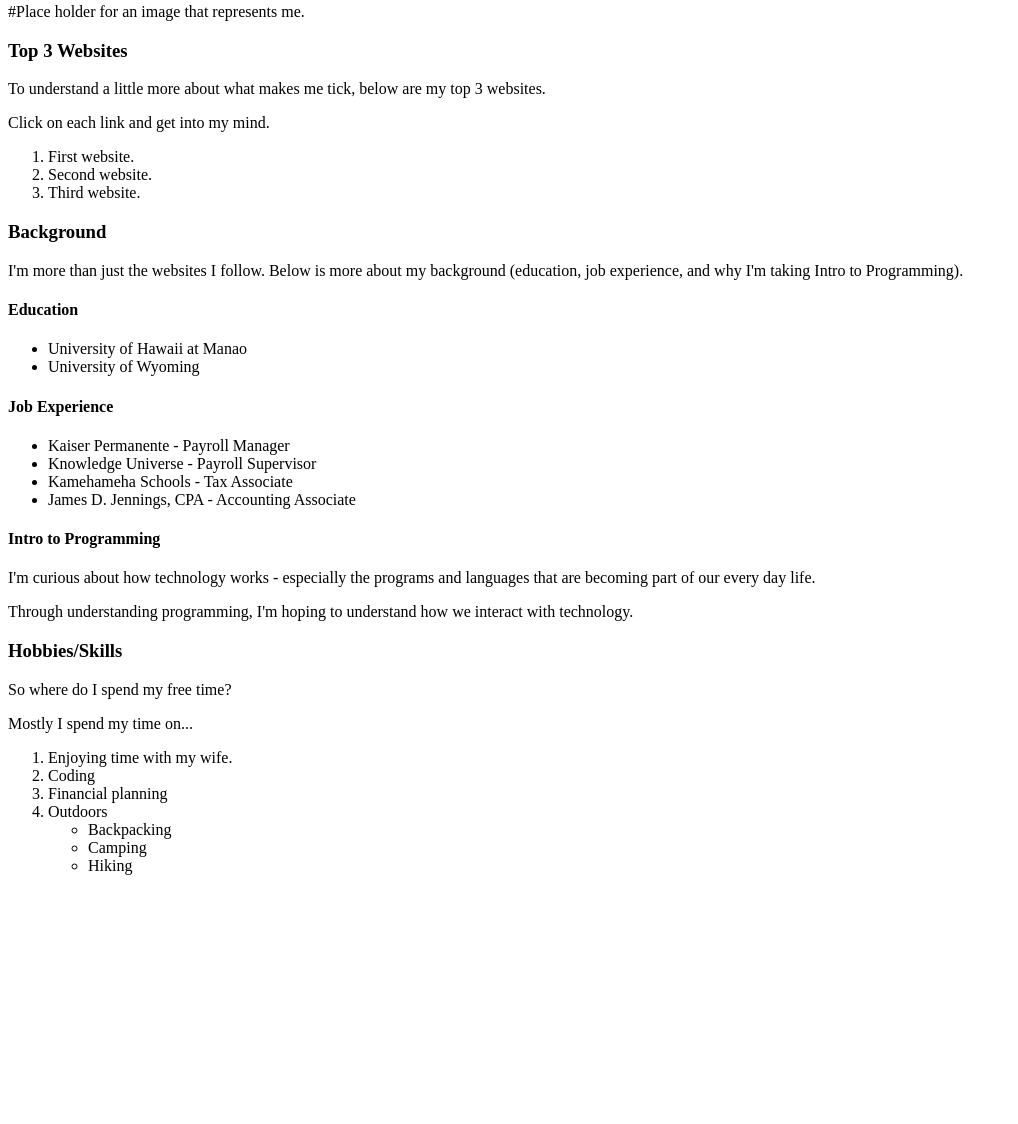
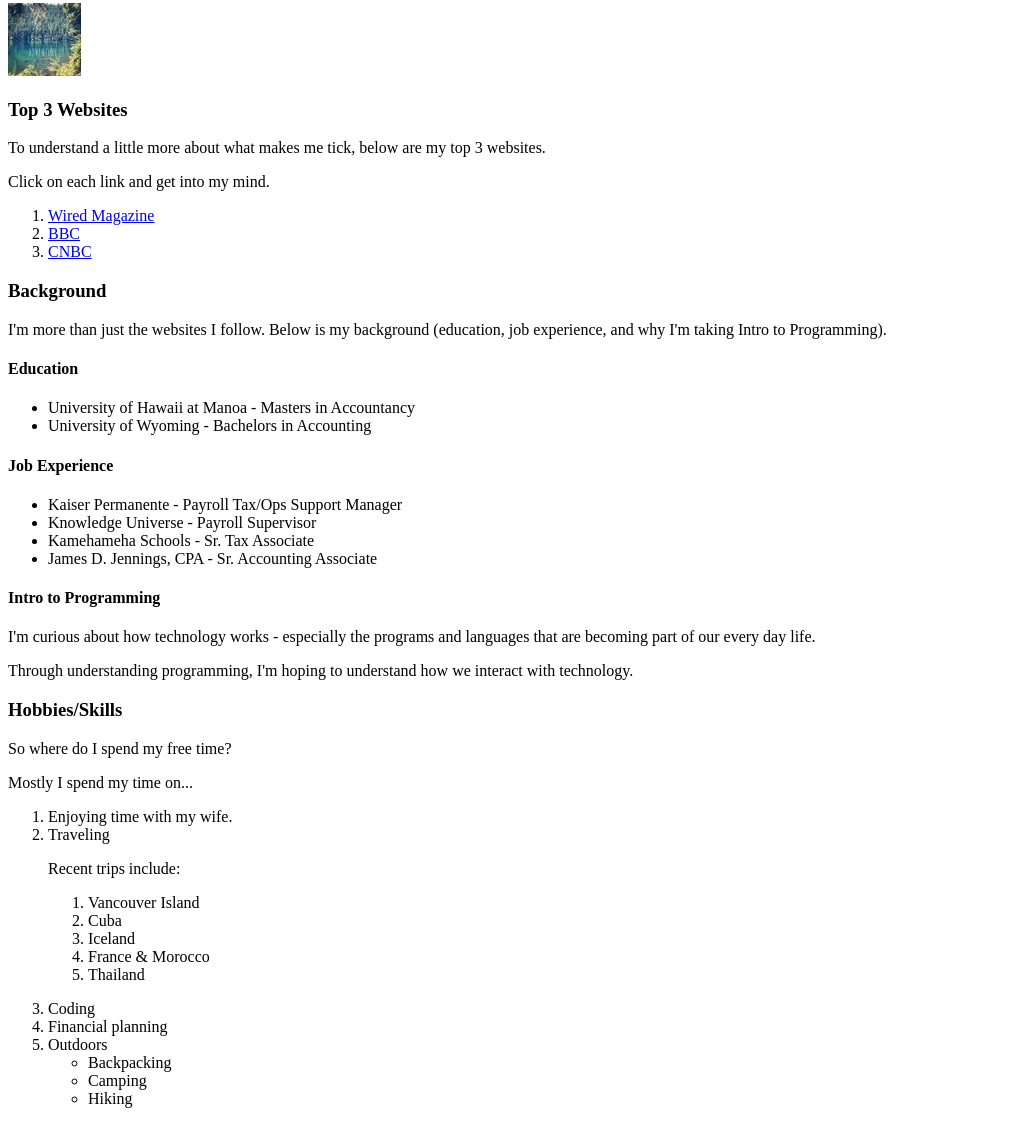
Before and after one commit to quinnoaks/first_code_review, a plain HTML site: page index.html in a window 1280 px wide. Shown: the part 77-1201 px from the top of the page, without its empty margins (0-1018 px from the left). Before the commit the page ends 968 px from the top, so only its background shows below. Drawn offline with Linux system fonts and the light colour scheme.

Commit message:
Add additional information to index.html.

```diff
--- a/index.html
+++ b/index.html
@@ -7,33 +7,33 @@
   <body>
     <h1>Quinn Oaks - About Me</h1>
 
-    #Place holder for an image that represents me.
+    <img src="IMG/buck_lake.jpg" alt="Buck Lake">
 
     <h3>Top 3 Websites</h3>
     <p>To understand a little more about what makes me tick, below are my top 3 websites.</p>
     <p>Click on each link and get into my mind.</p>
 
     <ol>
-      <li>First website.</li>
-      <li>Second website.</li>
-      <li>Third website.</li>
+      <li><a href="http://www.wired.com/">Wired Magazine</a></li>
+      <li><a href="http://www.bbc.com/">BBC</a></li>
+      <li><a href="http://www.cnbc.com/">CNBC</a></li>
     </ol>
 
     <h3>Background</h3>
-    <p>I'm more than just the websites I follow. Below is more about my background (education, job experience, and why I'm taking Intro to Programming).</p>
+    <p>I'm more than just the websites I follow. Below is my background (education, job experience, and why I'm taking Intro to Programming).</p>
 
     <h4>Education</h4>
     <ul>
-      <li>University of Hawaii at Manao</li>
-      <li>University of Wyoming</li>
+      <li>University of Hawaii at Manoa - Masters in Accountancy</li>
+      <li>University of Wyoming - Bachelors in Accounting</li>
     </ul>
 
     <h4>Job Experience</h4>
     <ul>
-      <li>Kaiser Permanente - Payroll Manager</li>
+      <li>Kaiser Permanente - Payroll Tax/Ops Support Manager</li>
       <li>Knowledge Universe - Payroll Supervisor</li>
-      <li>Kamehameha Schools - Tax Associate</li>
-      <li>James D. Jennings, CPA - Accounting Associate</li>
+      <li>Kamehameha Schools - Sr. Tax Associate</li>
+      <li>James D. Jennings, CPA - Sr. Accounting Associate</li>
     </ul>
 
     <h4>Intro to Programming</h4>
@@ -45,6 +45,17 @@
     <p>Mostly I spend my time on...</p>
     <ol>
       <li>Enjoying time with my wife.</li>
+      <li>Traveling
+        <p>Recent trips include:
+        <ol>
+          <li>Vancouver Island</li>
+          <li>Cuba</li>
+          <li>Iceland</li>
+          <li>France & Morocco</li>
+          <li>Thailand</li>
+        </ol>
+        </p>
+      </li>
       <li>Coding</li>
       <li>Financial planning</li>
       <li>Outdoors
```
Also changed, not shown: IMG/buck_lake.jpg (added).
